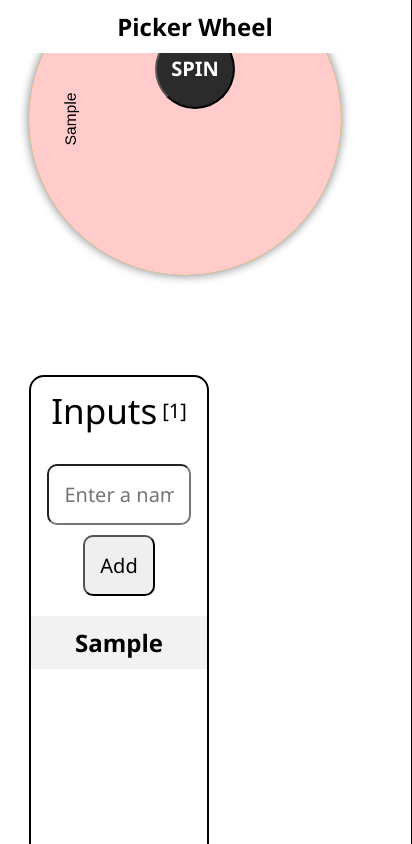
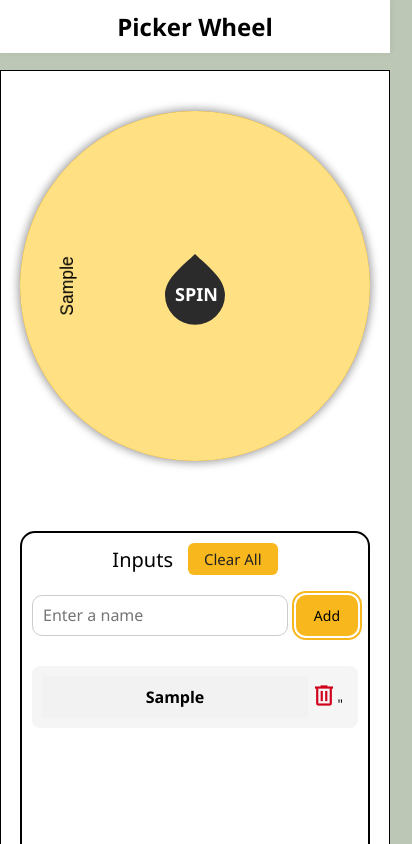
Before and after one commit to vaibhavxtripathi/picker-wheel, a plain HTML site: page index.html in a window 390 px wide. Both pictures are taken after typing "Sample" into the empty fields and a click on the button "Add". Shown: the top 844 px of the page, 412 px wide, since content can reach past the window. Drawn offline with nearby package versions, Linux system fonts and the light colour scheme.

Commit message:
updated layout

```diff
--- a/index.html
+++ b/index.html
@@ -18,8 +18,20 @@
         <div class="bigContainer">
             <div class="container">
                 <canvas id="wheelCanvas" width="600" height="600"></canvas>
-                <button class="spinWheel">SPIN</button>
-                <div class="triangle"></div>
+                <!-- <button class="spinWheel">SPIN</button> -->
+                <svg width="0" height="0">
+                    <defs>
+                        <clipPath id="drop-shape" clipPathUnits="objectBoundingBox">
+                            <path d="
+                            M 0.25 0 C 0.34 0.09 0.5 0.2 0.5 0.34 A 0.25 0.25 90 1 1 0 0.34 C 0 0.2 0.16 0.09 0.25 0 Z
+                            " />
+                          </clipPath>
+                    </defs>
+                  </svg>
+
+                  <button class="spinWheel">SPIN
+                  </button>
+
                 <div class="ctrlMsg">
                     <p>or press Ctrl+Enter</p>
                 </div>
--- a/script.js
+++ b/script.js
@@ -9,12 +9,38 @@ const doneBtn = document.querySelector('.done');
 const inputName = document.querySelector('.inputName');
 
 
-let segments = [];
+let segments = ["YES", "NO", "YES", "NO", "YES", "NO", "YES", "NO","YES", "NO"];
+let defaultSegmentsActive = true;
 let startAngle = 0;
 let spinAngle = 0;
 let isSpinning = false;
 
 const ctx = wheelCanvas.getContext('2d');
+
+// Lighter, eye-friendly color palette (4 colors)
+const segmentColors = [
+  '#FFE082', // Light Yellow
+  '#B3E5FC', // Light Blue
+  '#C8E6C9', // Light Green
+  '#FFCCBC', // Light Peach
+];
+
+// Set initial canvas size
+function setCanvasSize() {
+    const container = wheelCanvas.parentElement;
+    const size = Math.min(container.clientWidth, 600);
+    wheelCanvas.width = size;
+    wheelCanvas.height = size;
+    drawWheel(); // Redraw wheel after resize
+}
+
+// Handle window resize
+window.addEventListener('resize', () => {
+    setCanvasSize();
+});
+
+// Initial setup
+setCanvasSize();
 
 // Add value to list
 // Add value to list
@@ -33,8 +59,7 @@ function addValue(name) {
   oneInput.appendChild(delVal);
 
   delVal.addEventListener('click', () => {
-    oneInput.removeChild(newH2);
-    oneInput.removeChild(delVal);
+    inputArea.removeChild(oneInput);
     popVal(name); // Use the name to identify the segment
     drawWheel();
   });
@@ -46,7 +71,7 @@ function popVal(name) {
   if (index > -1) {
     segments.splice(index, 1); // Remove the correct segment
     console.log(segments);
-    inputName.innerHTML = `Inputs <span>[${segments.length}]</span>`;
+    updateInputHeader();
   }
 }
 
@@ -54,23 +79,35 @@ function popVal(name) {
 addNameButton.addEventListener('click', () => {
   const name = nameInput.value.trim();
   if (name) {
+    // On first user input, clear default segments and input area
+    if (defaultSegmentsActive) {
+      segments = [];
+      inputArea.innerHTML = '';
+      defaultSegmentsActive = false;
+    }
     segments.push(name);
     addValue(name); // Pass the name to addValue
     nameInput.value = '';
     drawWheel();
-    inputName.innerHTML = `Inputs <span>[${segments.length}]</span>`;
+    updateInputHeader();
   }
 });
 
 nameInput.addEventListener('keypress', (e) => {
   const name = nameInput.value.trim();
   if (e.key === 'Enter' && name) {
+    // On first user input, clear default segments and input area
+    if (defaultSegmentsActive) {
+      segments = [];
+      inputArea.innerHTML = '';
+      defaultSegmentsActive = false;
+    }
     segments.push(name);
     const index = segments.indexOf(name);
     addValue(name, index);
     nameInput.value = '';
     drawWheel();
-    inputName.innerHTML = `Inputs <span>[${segments.length}]</span>`
+    updateInputHeader();
   }
 });
 
@@ -83,7 +120,7 @@ function drawWheel() {
 
     segments.forEach((segment, index) => {
         const angle = startAngle + index * arcSize;
-    ctx.fillStyle = index % 2 === 0 ? '#ffcccb' : '#add8e6';
+        ctx.fillStyle = segmentColors[index % segmentColors.length];
 
         ctx.beginPath();
         ctx.moveTo(radius, radius);
@@ -91,8 +128,10 @@ function drawWheel() {
         ctx.closePath();
         ctx.fill();
 
+        // Adjust font size based on canvas size
+        const fontSize = Math.max(16, Math.min(30, radius / 10));
         ctx.fillStyle = '#000';
-    ctx.font = '30px sans-serif';
+        ctx.font = `${fontSize}px sans-serif`;
         ctx.textAlign = 'center';
         ctx.save();
         ctx.translate(
@@ -100,7 +139,14 @@ function drawWheel() {
             radius + Math.sin(angle + arcSize / 2) * (radius * 0.7)
         );
         ctx.rotate(angle + arcSize / 2 + Math.PI / 2);
-    ctx.fillText(segment, 0, 0);
+
+        // Truncate text if too long
+        const maxLength = Math.floor(radius / (fontSize * 0.6));
+        const displayText = segment.length > maxLength ?
+            segment.substring(0, maxLength - 3) + '...' :
+            segment;
+
+        ctx.fillText(displayText, 0, 0);
         ctx.restore();
     });
 }
@@ -204,3 +250,37 @@ function getResult() {
 
   resultH1.textContent = `Result: ${segments[finalIndex]}`;
 }
+
+// On page load, draw the default wheel (input area remains empty)
+drawWheel();
+
+// Add Clear All button to input header
+function addClearAllButton() {
+  let header = document.querySelector('.inputName');
+  let clearBtn = document.querySelector('.clearAllBtn');
+  if (!clearBtn) {
+    clearBtn = document.createElement('button');
+    clearBtn.textContent = 'Clear All';
+    clearBtn.className = 'clearAllBtn';
+    clearBtn.style.marginLeft = '10px';
+    header.appendChild(clearBtn);
+  }
+  clearBtn.onclick = () => {
+    // Reset segments to default YES/NO
+    segments = ["YES", "NO", "YES", "NO", "YES", "NO", "YES", "NO", "YES", "NO"];
+    defaultSegmentsActive = true;
+    inputArea.innerHTML = '';
+    drawWheel();
+    inputName.innerHTML = `Inputs`;
+    addClearAllButton();
+  };
+}
+
+// Call this on page load
+addClearAllButton();
+
+// Ensure Clear All button is always present after adding/removing inputs
+function updateInputHeader() {
+  inputName.innerHTML = `Inputs`;
+  addClearAllButton();
+}
--- a/style.css
+++ b/style.css
@@ -2,6 +2,7 @@
     margin: 0;
     padding: 0;
     font-family: 'Segoe UI', Tahoma, Geneva, Verdana, sans-serif;
+    box-sizing: border-box;
 }
 body{
     background-color: #BDC7B5;
@@ -9,64 +10,16 @@ body{
     flex-direction: column;
     align-items: center;
     justify-content: center;
-    height: 100vh;
-    transition: all 0.3 ease;
+    min-height: 100vh;
+    padding: 20px;
+    transition: all 0.3s ease;
 }
-@media screen and (max-width: 700px) {
+
 canvas {
-        margin-top: 100px;
-        width: 80vw;
-        height: 80vw;
-    }
-    .addedInput {
-        width: 90vw;
+    width: 100%;
+    max-width: 800px;
     height: auto;
-        padding: 10px;
-    }
-    .inputArea {
-        display: flex;
-        flex-direction: column;
-        align-items: center;
-        margin-bottom: 20px;
-        overflow-y: auto;
-        height: 50vh;
-    }
-    .input {
-        flex-direction: column;
-        align-items: center;
-    }
-    .inputName {
-        font-size: 25px;
-        margin-bottom: 10px;
-    }
-    .resultContainer {
-        width: 90vw;
-        height: auto;
-        position: absolute;
-        top: 10%;
-        left: 50%;
-        transform: translateX(-50%);
-        text-align: center;
-        visibility: visible;
-    }
-    .done {
-        padding: 15px 35px;
-        font-size: 20px;
-        position: absolute;
-        top: 90%;
-        left: 50%;
-        transform: translateX(-50%);
-        font-weight: 500;
-        background-color: #F7B71D;
-        border-radius: 10px;
-        transition: 0.3s ease;
-    }
-    .done:hover {
-        color: white;
-        background-color: #F7B71D;
-    }
-}
-canvas {
+    aspect-ratio: 1;
     border: none;
     border-radius: 50%;
     background-color: #F7B71D;
@@ -75,97 +28,133 @@ canvas {
 .input{
     display: flex;
     justify-content: center;
-    margin: 20px;
+    margin: 20px 0;
     gap: 10px;
+    width: 100%;
 }
 .nameInput{
     padding: 15px;
-    width: 28vw;
+    width: 100%;
+    max-width: 300px;
     border-radius: 10px;
-    font-size: 20px;
+    font-size: 16px;
+    border: 1px solid #ccc;
 }
 .nameInput::placeholder{
-    font-size: 20px;
+    font-size: 16px;
 }
 .container{
+    width: 130%;
+    height: auto;
     display: flex;
-    align-items: center;
-    justify-content: center;
-    width: auto;
-    height: auto;
-    gap: 20px;
+    height: 100%;
     position: relative;
 }
 .bigContainer{
-    padding: 50px 50px;
+    padding: 20px;
     border: 0.5px solid black;
     background-color: white;
     margin: auto;
     display: flex;
-    flex-wrap: wrap;
     align-items: center;
-    gap: 100px;
-    width: fit-content;
+    justify-content: space-around;
+    padding: 50px 90px;
+    height: 40rem;
+    width: 80rem;
+    gap: 9rem;
 }
 .addBtn{
-    padding: 15px;
-    font-size: 20px;
+    padding: 15px 25px;
+    font-size: 16px;
     border-radius: 10px;
+    background-color: #F7B71D;
+    border: none;
+    cursor: pointer;
+    transition: background-color 0.3s ease;
+}
+.addBtn:hover {
+    background-color: #e6a90c;
 }
 .spinWheel {
     position: absolute;
-    width: 80px;
+    top: 50%;
+    left: 50%;
+    transform: translate(-30%, -30%);
+    width: 150px;
+    aspect-ratio: 1;
+    clip-path: url(#drop-shape);
+    -webkit-clip-path: url(#drop-shape);
     background-color: #2b2b2b;
     color: white;
-    height: 80px;
-    border-radius: 50%;
     font-size: 20px;
     font-weight: bold;
     cursor: pointer;
     outline: none;
-    z-index: 1; /* Ensures the button stays on top */
+    z-index: 1;
+    border: none;
+    transition: transform 0.3s ease;
+    text-align: left;
+    padding-left: 15px;
+    padding-bottom: 50px;
 }
-
 .addedInput {
     border: 2px solid;
     border-radius: 15px;
-    width: 40vw;
-    height: 75vh;
+    width: 100%;
+    max-width: 500px;
+    height: auto;
+    min-height: 550px;
+    max-height: 550px;
     display: flex;
     flex-direction: column;
     align-items: center;
-    overflow: hidden;
+    padding: 20px;
 }
-
 .inputArea{
-    overflow-Y: auto;
-    display: block;
-    /* flex-direction: column; */
+    width: 100%;
+    overflow-y: auto;
+    display: flex;
+    flex-direction: column;
     gap: 10px;
-    margin-bottom: 18px;
+    margin-bottom: 15px;
+    margin-top: 10px;
+    height: 100%;
 }
 .inputArea::-webkit-scrollbar{
-    height: 8px;
     width: 8px;
 }
 .inputArea::-webkit-scrollbar-thumb{
     background-color: rgba(0, 0, 0, 0.25);
     border-radius: 99px;
 }
-
+.inputArea::-webkit-scrollbar-track {
+    background-color: rgba(0, 0, 0, 0.1);
+    border-radius: 99px;
+}
 .oneInput {
     display: flex;
     gap: 10px;
-    /* margin: 10px 0px; */
     position: relative;
+    width: 100%;
+    padding: 10px;
+    background-color: #f5f5f5;
+    border-radius: 8px;
+}
+.oneInput h2 {
+    width: 100%;
+    font-size: 16px;
+    margin-right: 40px;
+    word-break: break-word;
 }
 .delIcon{
-    padding: 0px;
+    padding: 5px;
     position: absolute;
-    right: 0;
-    align-self: center;
+    right: 10px;
+    top: 50%;
+    transform: translateY(-50%);
     border: none;
-    background-color: #F2F2F2;
+    background: none;
+    cursor: pointer;
 }
 .material-symbols-outlined{
     font-size: 27px;
@@ -176,6 +165,7 @@ canvas {
     display: flex;
     align-items: center;
     gap: 5px;
+    font-weight: 400;
 }
 .inputName span {
     font-size: 20px;
@@ -188,69 +178,67 @@ h2 {
 }
 .triangle {
     position: absolute;
-    top: calc(50% - 66px);
+    top: 50%;
     left: 50%;
-    transform: translateX(-50%);
+    transform: translate(-50%, -50%);
     width: 0;
     height: 0;
     border-style: solid;
-    border-width: 0 31px 40px 31px;
+    border-width: 0 20px 25px 20px;
     border-color: transparent transparent #2b2b2b transparent;
     z-index: 2;
 }
 .resultContainer{
-    width: 40vw;
-    height: 60vh;
-    position: absolute;
-    display: flex;
-    justify-content: center;
-    align-items: center;
-    height: 100vh;
+    width: 90%;
+    max-width: 500px;
+    position: fixed;
+    top: 50%;
+    left: 50%;
+    transform: translate(-50%, -50%);
     z-index: 20;
-
 }
 .resultHeader h1{
-    font-size: 50px;
+    font-size: clamp(24px, 5vw, 50px);
 }
 #result{
     border-radius: 10px;
-    position: absolute;
     background-color: white;
-    width: 40vw;
-    height: 60vh;
-    border: 2px solid green;
+    width: 100%;
+    padding: 150px;
+    border: 3px solid green;
     box-shadow: 0px 0px 9px 2px rgb(162, 160, 160);
     display: flex;
     justify-content: center;
     align-items: center;
+    text-align: center;
 }
-
 .afterResult::before {
     content: "";
     position: absolute;
-    width: 100vw;
-    height: 100vh;
+    width: 100dvw;
+    height: 100dvh;
     background-color: rgb(0, 0, 0, 0.3);
     z-index: 20;
-
+}
+.doneBtn{
+    display: flex;
+    justify-content: center;
+    align-items: center;
 }
 .done{
-    padding: 18px 50px;
-    z-index: 20;
-    position: absolute;
-    left: 36%;
-    top: 82%;
-    font-size: 25px;
-    background-color: white;
-    font-weight: 500;
+    padding: 15px 30px;
+    margin-top: 20px;
+    font-size: 18px;
+    background-color: #F7B71D;
+    border: none;
+    color: white;
+    font-weight: bold;
     border-radius: 10px;
-    transition: 0.1s ease;
+    cursor: pointer;
+    transition: background-color 0.3s ease;
 }
 .done:hover{
-    border: none;
-    color: white;
-    background-color: #F7B71D;
-
+    background-color: #e6a90c;
 }
 main{
     margin-top: 50px;
@@ -262,21 +250,122 @@ main{
     width: 100%;
     height: 50px;
     background-color: white;
+    box-shadow: 0 2px 8px 0 rgba(0,0,0,0.08);
 }
 .navbar h2{
     width: auto;
     background-color: white;
-
 }
 .ctrlMsg p{
     background-color: #4e4e4ee2;
     color: white;
-    padding: 10px 15px;
-    font-size: 15px;
+    padding: 6px 10px;
+    font-size: 12px;
     border-radius: 20px;
     position: absolute;
     top: calc(58%);
-    left: 50%;
+    left: 49%;
     transform: translateX(-50%);
     visibility: hidden;
 }
+button:focus, input:focus {
+    outline: 2px solid #F7B71D;
+    outline-offset: 2px;
+}
+
+.clearAllBtn {
+    background: #f7b71d;
+    color: #222;
+    border: none;
+    border-radius: 6px;
+    padding: 6px 16px;
+    font-size: 15px;
+    font-weight: 500;
+    margin-left: 10px;
+    cursor: pointer;
+    transition: background 0.2s, color 0.2s;
+}
+.clearAllBtn:hover {
+    background: #e6a90c;
+    color: #fff;
+}
+
+@media screen and (max-width: 500px) {
+  .bigContainer {
+    flex-direction: column;
+    align-items: center;
+    justify-content: flex-start;
+    padding: 40px 0;
+    gap: 50px;
+    width: 100vw;
+    min-width: 0;
+    height: auto;
+  }
+  .ctrlMsg{
+    display: none;
+  }
+  .afterResult::before{
+    height: 155dvh;
+  }
+  .container {
+    flex-direction: column;
+    align-items: center;
+    justify-content: center;
+    width: 100vw;
+    min-width: 0;
+    height: auto;
+    padding: 0;
+  }
+  canvas {
+    width: 95vw;
+    max-width: 350px;
+    height: auto;
+    aspect-ratio: 1;
+    margin: 0 auto 20px auto;
+    display: block;
+  }
+  .spinWheel {
+    width: 120px;
+    font-size: 14px;
+    top: 50%;
+    left: 50%;
+    transform: translate(-25%, -35%);
+    padding-bottom: 40px;
+    font-size: 18px;
+    padding-left: 10px;
+  }
+  .resultHeader h1{
+    font-size: 40px;
+  }
+  .addedInput {
+    width: 95vw;
+    max-width: 350px;
+    min-width: 0;
+    margin: 0 auto;
+    padding: 10px;
+    min-height: 400px;
+    max-height: 400px;
+  }
+  .inputArea {
+    min-height: 200px;
+    max-height: 400px;
+    margin-bottom: 10px;
+  }
+  .input {
+    gap: 8px;
+    width: 100%;
+  }
+  .nameInput {
+    font-size: 14px;
+    padding: 10px;
+    max-width: 100%;
+  }
+  .addBtn {
+    font-size: 14px;
+    padding: 10px 18px;
+  }
+  .inputName {
+    font-size: 20px;
+
+  }
+}
```
Lines whose indentation alone changed are shown as unchanged.
